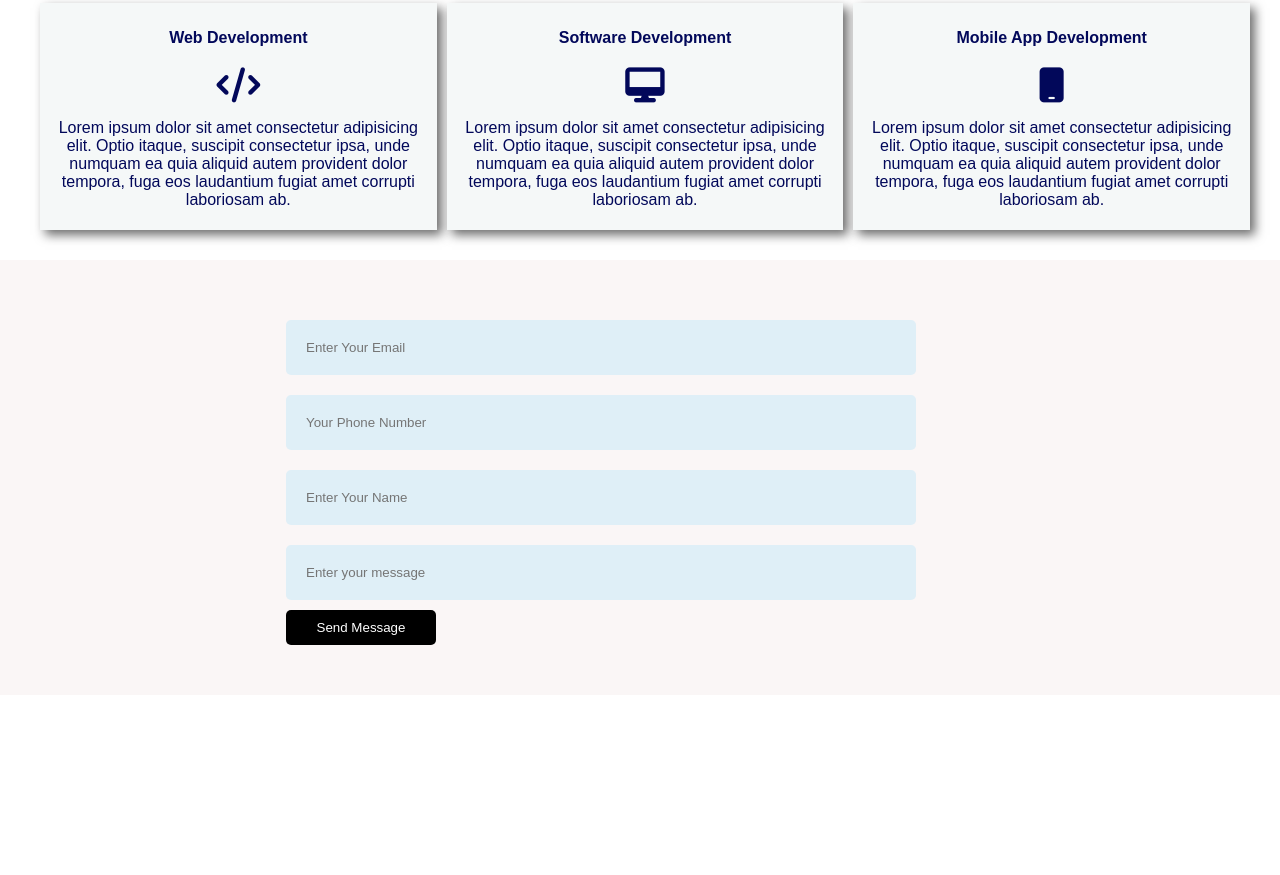
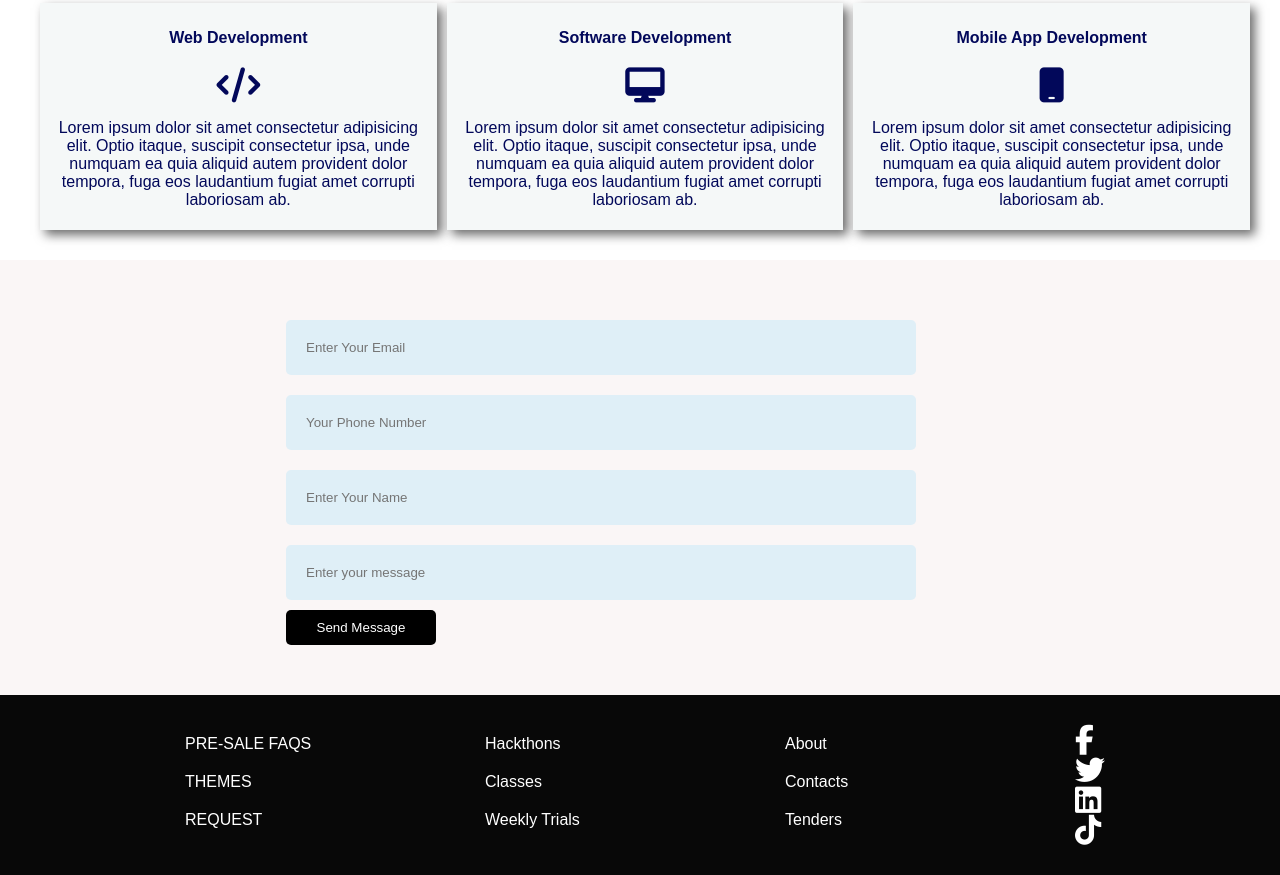
Before and after one commit to if-then-els/js-committed, a plain HTML site: page classes/index.html in a window 1280 px wide. Shown: the part 815-1690 px from the top of the page. Before the commit the page ends 1510 px from the top, so only its background shows below. Drawn offline with Linux system fonts and the light colour scheme.

Commit message:
home page done

```diff
--- a/classes/index.css
+++ b/classes/index.css
@@ -105,3 +105,44 @@ form button{
     color: white;
     margin-left: 20%;
 }
+
+.footer{
+    background-color: rgb(8, 8, 8);
+    padding: 30px;
+    display: flex;
+    flex-direction: row;
+    justify-content: center;
+}
+footer{
+    display: flex;
+    flex-direction: row;
+    justify-content: center;
+}
+.quickLinks{
+    display: flex;
+    flex-direction: column;
+    width: 300px;
+}
+.quickLinks a{
+    display: block;
+    text-decoration: none;
+    color: white;
+    padding: 10px;
+}
+
+.line{
+    height: 1px;
+    width: 400px;
+    color: white;
+    border: solid white 1px;
+}
+.icons{
+    color: white;
+    font-size: 30px;
+    display: flex;
+    flex-direction: column;
+
+}
+fa-brands{
+    padding: 10px;
+}
--- a/classes/index.html
+++ b/classes/index.html
@@ -69,5 +69,32 @@
             <button type="submit">Send Message</button>
         </form>
      </section>
+     <section class="footer">
+    <footer>
+        <div class="quickLinks">
+            <a href="">PRE-SALE FAQS</a>
+            <a href="">THEMES</a>
+            <a href="">REQUEST</a>
+        </div>
+
+        <div class="quickLinks">
+            <a href="">Hackthons</a>
+            <a href="">Classes</a>
+            <a href="">Weekly Trials</a>
+        </div>
+
+        <div class="quickLinks">
+            <a href="">About</a>
+            <a href="">Contacts</a>
+            <a href="">Tenders</a>
+        </div>
+    <div class="icons">
+        <i class="fa-brands fa-facebook-f"></i>
+        <i class="fa-brands fa-twitter"></i>
+        <i class="fa-brands fa-linkedin"></i>
+        <i class="fa-brands fa-tiktok"></i>
+    </div>
+    </footer>
+</section>
 </body>
 </html>
```
